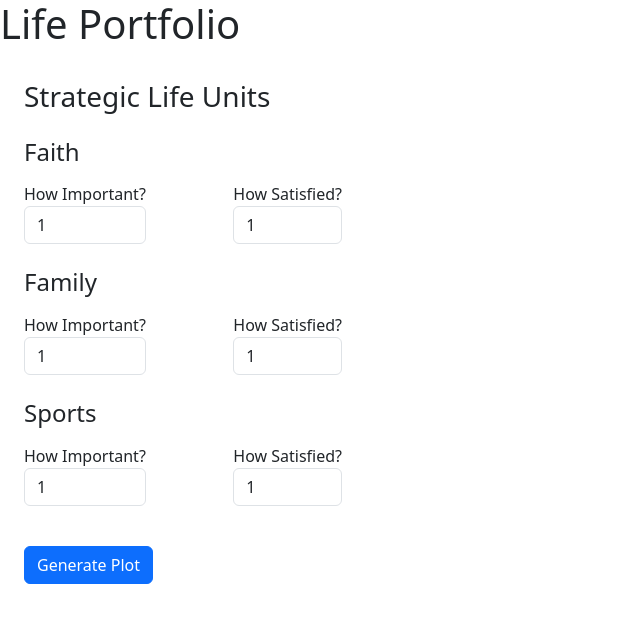
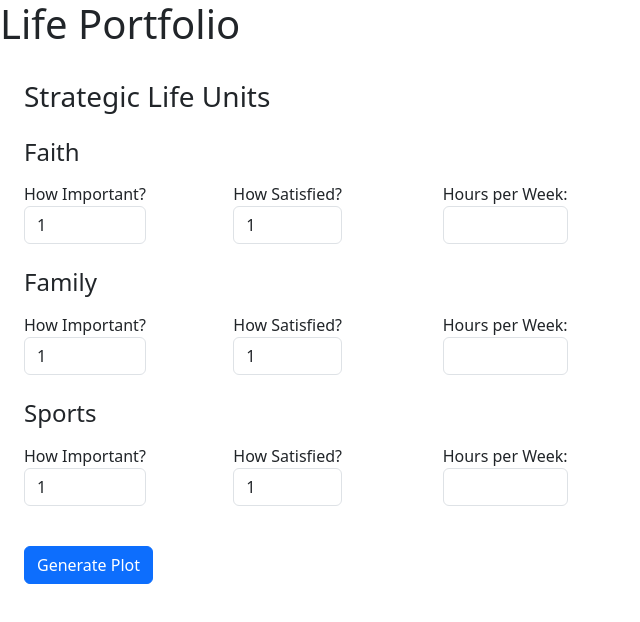
Before and after one commit to shehio/life-portfolio, a Next.js app: page / in a window 1280 px wide. Shown: the top 622 px of the page, without its empty margins (0-640 px from the left). Built offline with nearby package versions, Linux system fonts and the light colour scheme.

Commit message:
Modified LUS

```diff
--- a/components/LifeUnitSection.tsx
+++ b/components/LifeUnitSection.tsx
@@ -4,16 +4,20 @@ interface LifeUnitSectionProps {
   title: string;
   importanceValue: string;
   satisfactionValue: string;
+  hoursPerWeek: string;
   onImportanceChange: (e: React.ChangeEvent<HTMLSelectElement>) => void;
   onSatisfactionChange: (e: React.ChangeEvent<HTMLSelectElement>) => void;
+  onHoursChange: (e: React.ChangeEvent<HTMLInputElement>) => void;
 }
 
 const LifeUnitSection: React.FC<LifeUnitSectionProps> = ({
   title,
   importanceValue,
   satisfactionValue,
+  hoursPerWeek,
   onImportanceChange,
   onSatisfactionChange,
+  onHoursChange,
 }) => {
   // Create an array of numbers from 1 to 10 for the dropdown options
   const options = Array.from({ length: 10 }, (_, i) => (i + 1).toString());
@@ -54,6 +58,20 @@ const LifeUnitSection: React.FC<LifeUnitSectionProps> = ({
             </select>
           </label>
         </div>
+        <div className="col-md-2">
+          <label className="form-label">
+            Hours per Week:
+            <input
+              type="number"
+              value={hoursPerWeek}
+              onChange={onHoursChange}
+              className="form-control"
+              min="0"
+              max="167"
+              step="1"
+            />
+          </label>
+        </div>
       </div>
     </div>
   );
```
